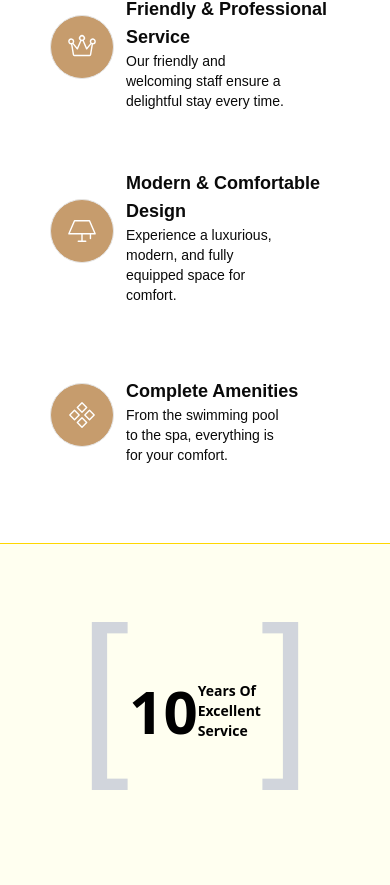
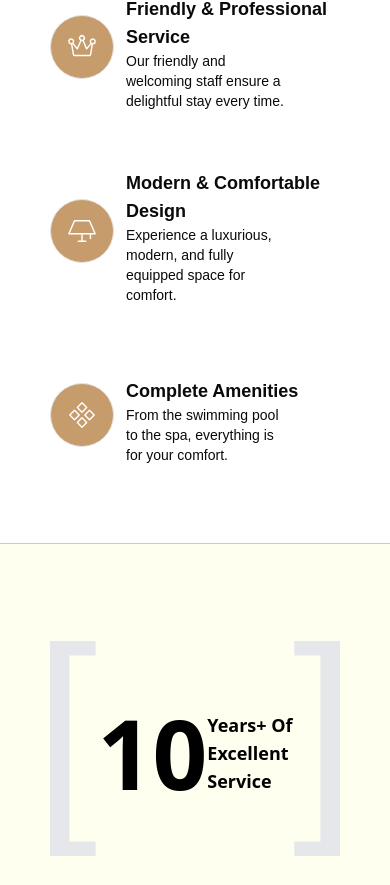
Before and after one commit to Satria15255/zafotel.app-client, a React (Vite) app: page / in a window 390 px wide. Shown: the part 1109-1994 px from the top of the page. Built offline with nearby package versions, Linux system fonts and the light colour scheme; no server answers; a web font is replaced by a local one.

Commit message:
update UI responsiv

```diff
--- a/src/components/GlobalLoader.jsx
+++ b/src/components/GlobalLoader.jsx
@@ -1,6 +1,6 @@
 const GlobalLoader = () => {
     return (
-        <div className="fixed inset-0 z-50 flex items-center justify-center bg-white/80 backdrop-blur-sm">
+        <div className="fixed inset-0 z-50 flex flex-col gap-2 items-center justify-center bg-white/80 backdrop-blur-sm">
             <div className="w-12 h-12 border-4 border-gray-200 border-t-yellow-400 border-r-yellow-600 rounded-full animate-spin"></div>
             <p className="text-gray-500 mt-2 animate-pulse">
                 Preparing your experience...
--- a/src/components/InformationsCard.jsx
+++ b/src/components/InformationsCard.jsx
@@ -8,7 +8,7 @@ const InformationsCard = ({ informations }) => {
         <div className='w-full h-auto'>
             <div className='w-60 lg:w-100 h-auto hidden md:flex rounded-xs border border-gray-300 shadow-lg cursor-pointer'>
                 <div className='flex flex-col justify-between'>
-                    <img src={informations.image} className='w-100 h-30 lg:h-50 object-cover object-center' />
+                    <img src={informations.image} className='w-100 h-30 lg:h-50 object-cover object-center hover:scale-100' />
                     <div className='p-4'>
                         <p className='text-xs lg:text-sm h-10 font-semibold'>{informations.title}</p>
                         <p className='text-[10px] lg:text-sm text-gray-500 py-4'>{new Date(informations.createdAt).toLocaleDateString()}</p>
--- a/src/pages/AboutUs.jsx
+++ b/src/pages/AboutUs.jsx
@@ -9,13 +9,13 @@ const AboutUs = () => {
         <div className='relative h-auto bg-[#FFFFF0] p-3 pb-9 md:p-6'>
             <div className='grid grid-cols-1 md:grid-cols-3 place-items-center space-y-4'>
                 <Motion>
-                <div className='flex'>
-                    <p className='text-[180px] flex mb-10 justify-center text-gray-300'>[  <span className='text-6xl text-black flex items-center mt-10 justify-center font-bold font-sans'>
-                        10
+                    <div className='flex justify-center'>
+                        <p className='text-[230px] flex mb-10 justify-center text-gray-200'>[  <span className='text-8xl text-black flex items-center mt-12 justify-center font-bold font-sans'>
+                            10
                         <div className='flex flex-col justify-center'>
-                            <p className='text-sm font-bold'>Years Of</p>
-                            <p className='text-sm font-bold'>Excellent </p>
-                            <p className='text-sm font-bold'>Service </p>
+                                <p className='text-lg font-bold'>Years+ Of</p>
+                                <p className='text-lg font-bold'>Excellent </p>
+                                <p className='text-lg font-bold'>Service </p>
                         </div></span>  ]
                     </p>
                 </div>
--- a/src/pages/AboutUsPage.jsx
+++ b/src/pages/AboutUsPage.jsx
@@ -70,18 +70,18 @@ const AboutUsPage = () => {
             </Motion>
             <Motion>
                 <div>
-                    <div className='grid grid-cols-1 md:grid-cols-3 justify-around items-center space-y-4 mt-8 px-3 lg:px-6'>
-                        <div className='flex justify-center gap-2 lg:gap-6'>
-                            <img src="/assets/aboutus.jpg" alt="" className='w-40  md:w-30 rounded-sm h-55 md:h-65 lg:w-[40vh] lg:h-100 mb-12 object-cover' />
-                            <img src="/assets/aboutus2.jpg" alt="" className='w-40 md:w-30 rounded-sm h-55 md:h-65 lg:w-[40vh] lg:h-100 mt-12 object-cover' />
+                    <div className='grid grid-cols-1 md:grid-cols-3 place-items-center justify-around items-center space-y-4 mt-8 px-3 lg:px-6'>
+                        <div className='flex justify-center gap-2 lg:gap-6 lg:pl-6'>
+                            <img src="/assets/aboutus.jpg" alt="" className='w-40  md:w-30 rounded-sm h-55 md:h-65 lg:w-60 lg:h-100 mb-12 object-cover' />
+                            <img src="/assets/aboutus2.jpg" alt="" className='w-40 md:w-30 rounded-sm h-55 md:h-65 lg:w-60 lg:h-100 mt-12 object-cover' />
                         </div>
                         <div className='flex items-center'>
-                            <div className='text-[140px] md:text-[120px] lg:text-[180px] flex items-center justify-center text-gray-300'>[  <span className='text-6xl text-black flex items-center justify-center mt-10 md:mt-8 lg:mt-10 font-bold font-sans'>
+                            <div className='text-[140px] md:text-[120px] lg:text-[250px] flex items-center justify-center text-gray-200'>[  <span className='text-8xl text-black flex items-center justify-center mt-10 md:mt-8 lg:mt-14 font-bold font-sans'>
                                 10
                                 <div className='flex flex-col justify-center '>
-                                    <p className='text-xs lg:text-sm font-bold'>Years Of</p>
-                                    <p className='text-xs lg:text-sm font-bold'>Excellent </p>
-                                    <p className='text-xs lg:text-sm font-bold'>Service </p>
+                                    <p className='text-xs lg:text-lg font-bold'>Years Of</p>
+                                    <p className='text-xs lg:text-lg font-bold'>Excellent </p>
+                                    <p className='text-xs lg:text-lg font-bold'>Service </p>
                                 </div></span>  ]
                             </div>
                         </div>
--- a/src/pages/Hero.jsx
+++ b/src/pages/Hero.jsx
@@ -8,10 +8,10 @@ const Hero = () => {
     return (
         <Motion variant="fadeIn">
             <div className='relative w-full h-auto flex items-center lg:h-screen bg-center bg-cover z-0' >
-                <div className='fixed w-full h-full top-0 -z-10'>
+                <div className='fixed w-full h-screen top-0 -z-10'>
                     <img className='w-full h-full object-cover object-center' src="/assets/herobanner.jpg" />
                 </div>
-                <div className='h-screen md:h-160 lg:h-screen flex flex-col justify-center items-center bg-black/60 w-full p-4'>
+                <div className='h-screen md:h-160 lg:h-screen flex flex-col justify-center items-center bg-black/50 w-full p-4'>
                     <Motion>
                         <p className='text-lg text-yellow-500'>Rest. Recharge. Rise.</p>
                     </Motion>
--- a/src/pages/Superiority.jsx
+++ b/src/pages/Superiority.jsx
@@ -31,7 +31,7 @@ const superiority = [
 
 const Superiority = () => {
     return (
-        <div className='relative z-100 bg-white w-full flex flex-col items-center md:flex-row h-auto lg:h-70 py-12 gap-3 px-2 border-b border-[#FFD700] space-y-4'>
+        <div className='relative bg-white w-full flex flex-col items-center md:flex-row h-auto lg:h-70 py-12 gap-3 px-2 border-b border-[#FFD700] space-y-4'>
             <div className="grid grid-cols-1 md:grid-cols-2 lg:grid-cols-4  justify-around space-y-6 w-full">
                 {superiority.map((s) => (
                     <Motion>
--- a/src/pages/Welcome.jsx
+++ b/src/pages/Welcome.jsx
@@ -33,7 +33,7 @@ const Welcome = () => {
                 </Motion>
                 <Motion delay={0.8}>
                     <p className='text-sm md:text-lg mt-2 font-semibold'>4,9/5 </p>
-                    <button onClick={() => navigate("/rooms")} className='bg-yellow-300 mt-4 font-serif py-3 hover:bg-[#FFD700] bg-yellow-200 transition duration:100 text-[10px] md:text-sm px-8'>RESERVATION NOW</button>
+                    <button onClick={() => navigate("/rooms")} className='bg-[#c69c6d] mt-4 font-serif py-4 hover:bg-[#FFD700] transition duration:100 text-[10px] md:text-sm px-12'>RESERVATION NOW</button>
                 </Motion>
             </div>
         </div>
```
Also changed, not shown: 1 other file (tests, documents, lock files or other folders).
